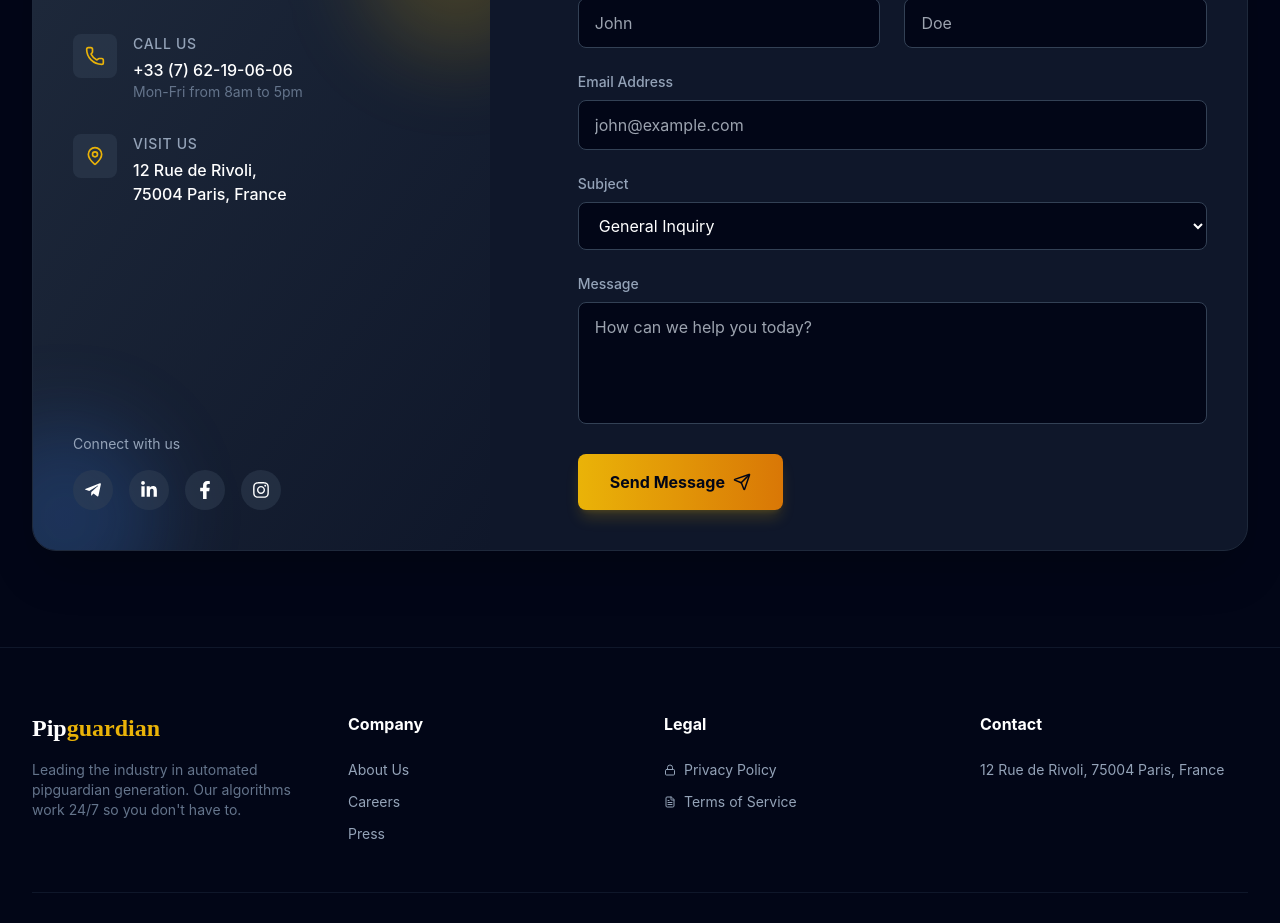
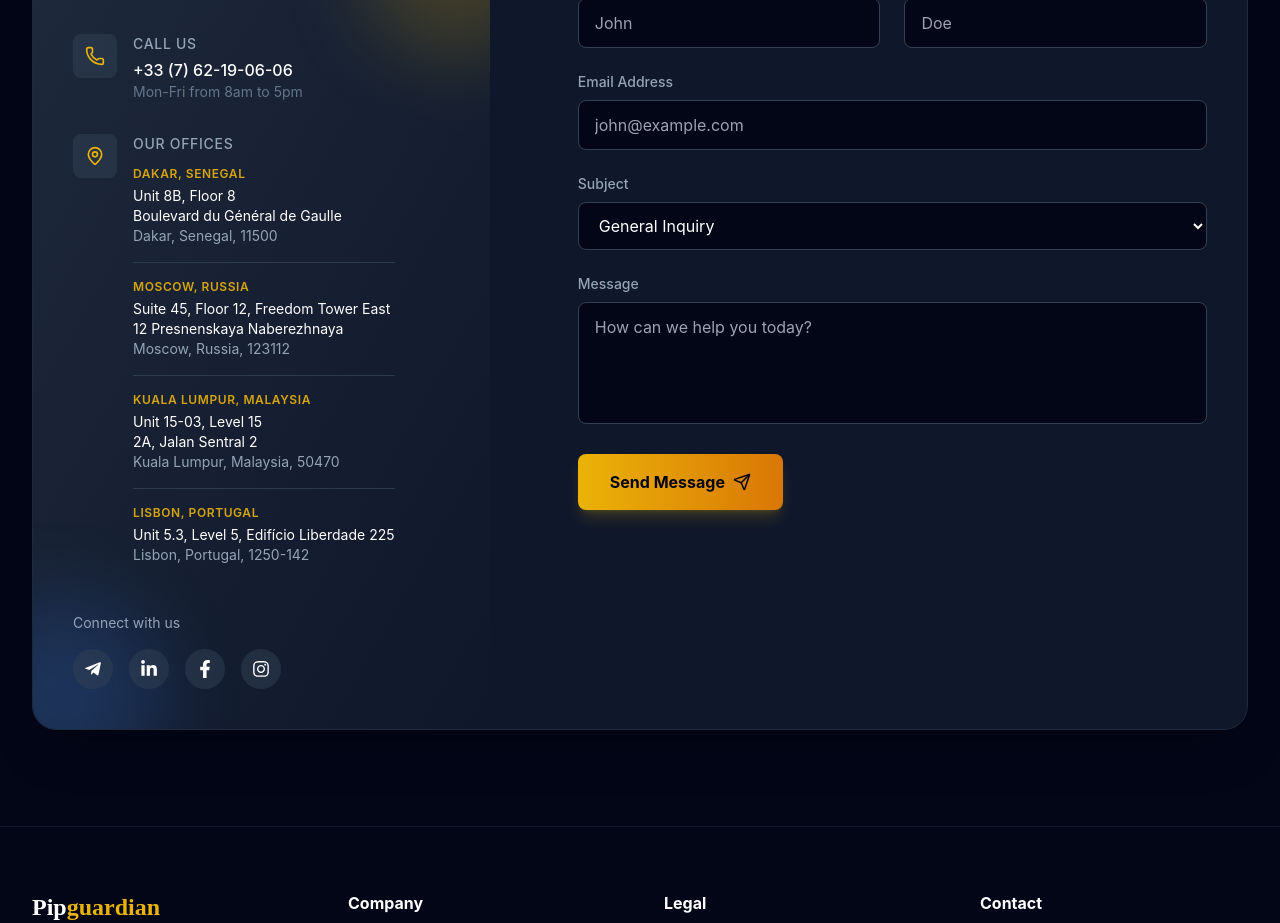
Before and after one commit to u2hhzgf0/website-new-pip, a Next.js app: page / in a window 1280 px wide. Shown: the part 3020-3943 px from the top of the page. Built offline with nearby package versions, Linux system fonts and the light colour scheme; no server answers.

Commit message:
added adddress

```diff
--- a/components/Contact.tsx
+++ b/components/Contact.tsx
@@ -46,13 +46,36 @@ const Contact = () => {
                 </div>
 
                 <div className="flex items-start space-x-4">
-                  <div className="bg-slate-700/50 p-3 rounded-lg text-gold-500">
+                  <div className="bg-slate-700/50 p-3 rounded-lg text-gold-500 shrink-0">
                     <MapPin size={20} />
                   </div>
-                  <div>
-                    <p className="text-sm text-slate-400 font-medium uppercase tracking-wider mb-1">Visit Us</p>
-                    <p className="text-white font-medium">12 Rue de Rivoli, </p>
-                    <p className="text-white font-medium">75004 Paris, France</p>
+                  <div className="min-w-0">
+                    <p className="text-sm text-slate-400 font-medium uppercase tracking-wider mb-3">Our Offices</p>
+                    <div className="space-y-4 text-sm">
+                      <div>
+                        <p className="text-gold-500/90 text-xs font-semibold uppercase tracking-wider mb-1">Dakar, Senegal</p>
+                        <p className="text-white">Unit 8B, Floor 8</p>
+                        <p className="text-white">Boulevard du Général de Gaulle</p>
+                        <p className="text-slate-400">Dakar, Senegal, 11500</p>
+                      </div>
+                      <div className="border-t border-slate-700/80 pt-4">
+                        <p className="text-gold-500/90 text-xs font-semibold uppercase tracking-wider mb-1">Moscow, Russia</p>
+                        <p className="text-white">Suite 45, Floor 12, Freedom Tower East</p>
+                        <p className="text-white">12 Presnenskaya Naberezhnaya</p>
+                        <p className="text-slate-400">Moscow, Russia, 123112</p>
+                      </div>
+                      <div className="border-t border-slate-700/80 pt-4">
+                        <p className="text-gold-500/90 text-xs font-semibold uppercase tracking-wider mb-1">Kuala Lumpur, Malaysia</p>
+                        <p className="text-white">Unit 15-03, Level 15</p>
+                        <p className="text-white">2A, Jalan Sentral 2</p>
+                        <p className="text-slate-400">Kuala Lumpur, Malaysia, 50470</p>
+                      </div>
+                      <div className="border-t border-slate-700/80 pt-4">
+                        <p className="text-gold-500/90 text-xs font-semibold uppercase tracking-wider mb-1">Lisbon, Portugal</p>
+                        <p className="text-white">Unit 5.3, Level 5, Edifício Liberdade 225</p>
+                        <p className="text-slate-400">Lisbon, Portugal, 1250-142</p>
+                      </div>
+                    </div>
                   </div>
                 </div>
               </div>
```
